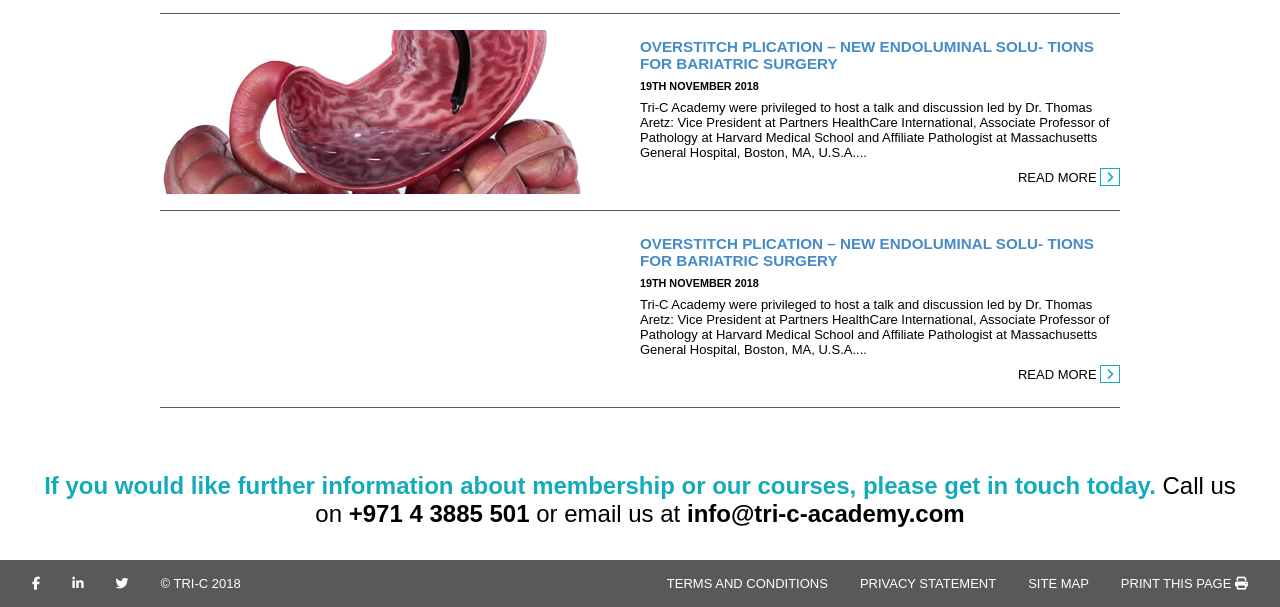
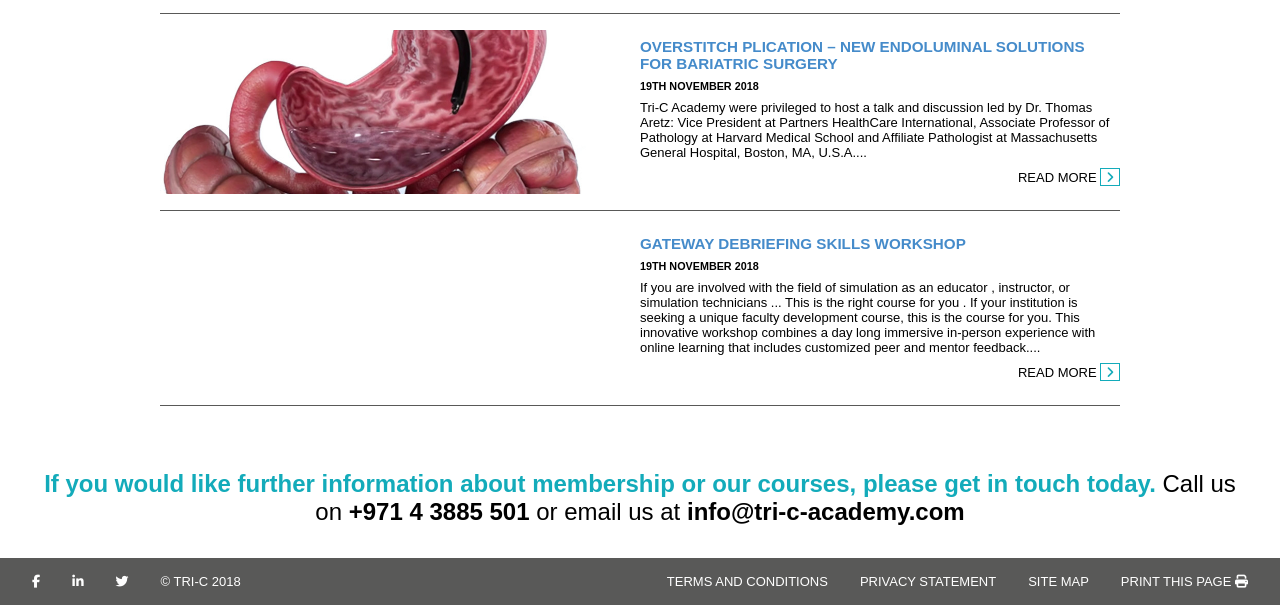
Before and after one commit to szatgabor/Tri-C, a website: page public/html/our_courses/courses-list.html in a window 1280 px wide. Shown: the part 1429-2036 px from the top of the page. Drawn offline with Linux system fonts and the light colour scheme.

Commit message:
finished courses-list.html

```diff
--- a/public/html/our_courses/courses-list.html
+++ b/public/html/our_courses/courses-list.html
@@ -109,8 +109,7 @@
 						<div class="cropped-img-1"></div>
 						<div class="list-text flex">
 							<div>
-								<h3>OVERSTITCH PLICATION – NEW ENDOLUMINAL SOLU-
-									TIONS FOR BARIATRIC SURGERY</h3>
+								<h3>OVERSTITCH PLICATION – NEW ENDOLUMINAL SOLUTIONS FOR BARIATRIC SURGERY</h3>
 								<h5>19TH NOVEMBER 2018</h5>
 								<p>
 									Tri-C Academy were privileged to host a talk and discussion led by Dr.
@@ -131,15 +130,15 @@ U.S.A....
 						<div class="cropped-img-2"></div>
 						<div class="list-text flex">
 							<div>
-								<h3>OVERSTITCH PLICATION – NEW ENDOLUMINAL SOLU-
-									TIONS FOR BARIATRIC SURGERY</h3>
+								<h3>GATEWAY DEBRIEFING SKILLS WORKSHOP</h3>
 								<h5>19TH NOVEMBER 2018</h5>
 								<p>
-									Tri-C Academy were privileged to host a talk and discussion led by Dr.
-Thomas Aretz: Vice President at Partners HealthCare International,
-Associate Professor of Pathology at Harvard Medical School and
-Affiliate Pathologist at Massachusetts General Hospital, Boston, MA,
-U.S.A....
+									If you are involved with the field of simulation as an educator ,
+instructor, or simulation technicians ... This is the right course for you
+. If your institution is seeking a unique faculty development course,
+this is the course for you. This innovative workshop combines a
+day long immersive in-person experience with online learning that
+includes customized peer and mentor feedback....
 								</p>
 							</div>
 							<span class="read-more">
```
